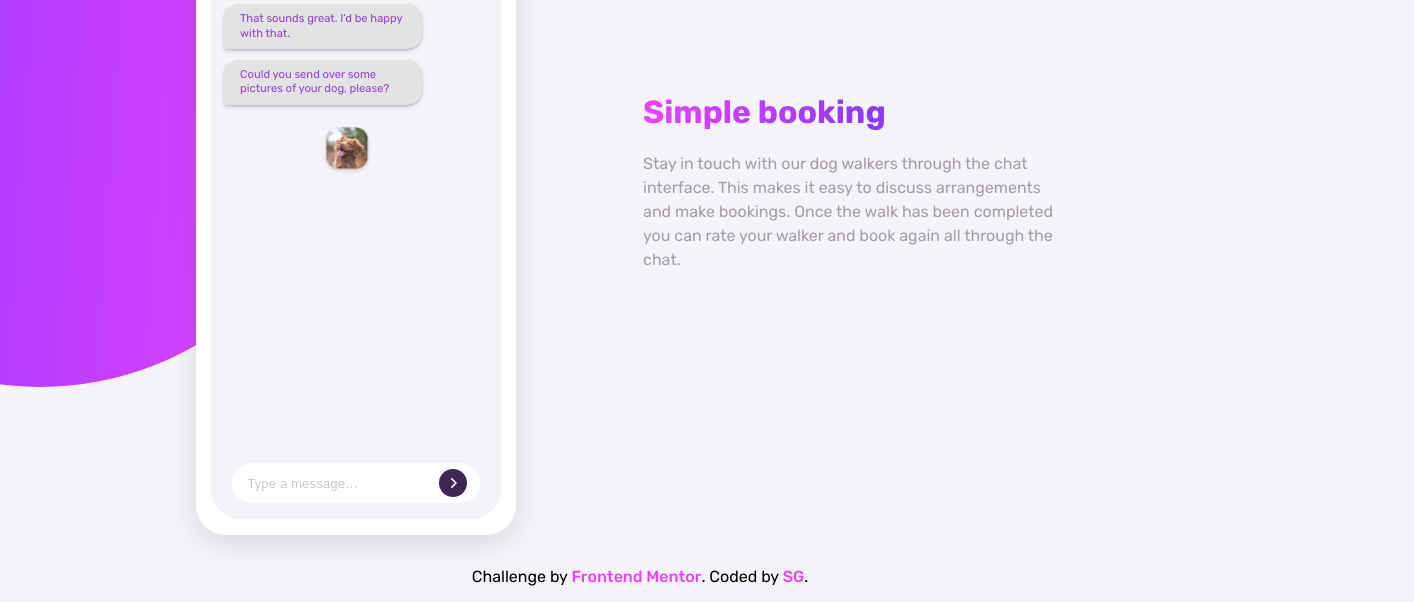
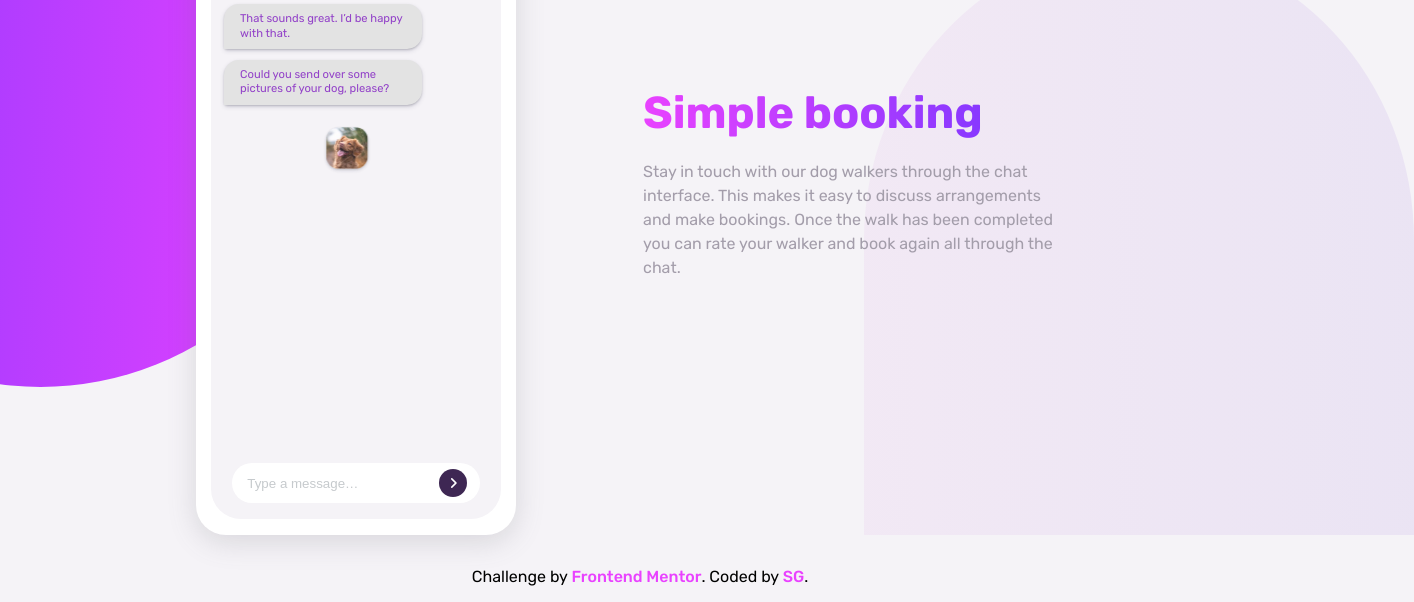
Before and after one commit to sukanyagurav/Chat-app-CSS-illustration, a plain HTML site: page index.html in a window 1280 px wide. Shown: the part 201-803 px from the top of the page, 1414 px wide, since content can reach past the window. Drawn offline with Linux system fonts and the light colour scheme.

Commit message:
Chat app CSS illustration

```diff
--- a/styles.css
+++ b/styles.css
@@ -28,8 +28,10 @@ body {
     flex-direction: column;
     justify-content: center;
     align-items: center;
+    min-height: 100vh;
     font-family: 'Rubik', sans-serif;
     background-color: var(--secondary-light-violet);
+    overflow-x: hidden;
 }
 a{
     text-decoration: none;
@@ -42,7 +44,7 @@ main::before {
     position: absolute;
     content: '';
     width: 50%;
-    height: 80%;
+    height:80%;
     top: 0;
     left: -2rem;
     z-index: -1;
@@ -67,7 +69,7 @@ main {
 }
 
 .booking h1 {
-    font-size: 2rem;
+    font-size: 2.8rem;
     white-space: nowrap;
     font-weight: 700;
     background:linear-gradient(to right,var( --gradient-color-1),
@@ -401,6 +403,18 @@ footer a {
     }
 }
 @media(min-width:800px) {
+    main::after{
+        position: absolute;
+        content: '';
+        width: 50%;
+        height: 80%;
+        bottom: 0;
+        right: -14rem;
+        z-index: -2;
+        border-radius: 100% 100% 0 0;
+        background: linear-gradient(to right, rgba(201, 103, 214, 0.074) 0%, rgba(138, 88, 213, 0.099) 100%);
+
+    }
     main::before {
         width: 55%;
         left: -22rem;
```
